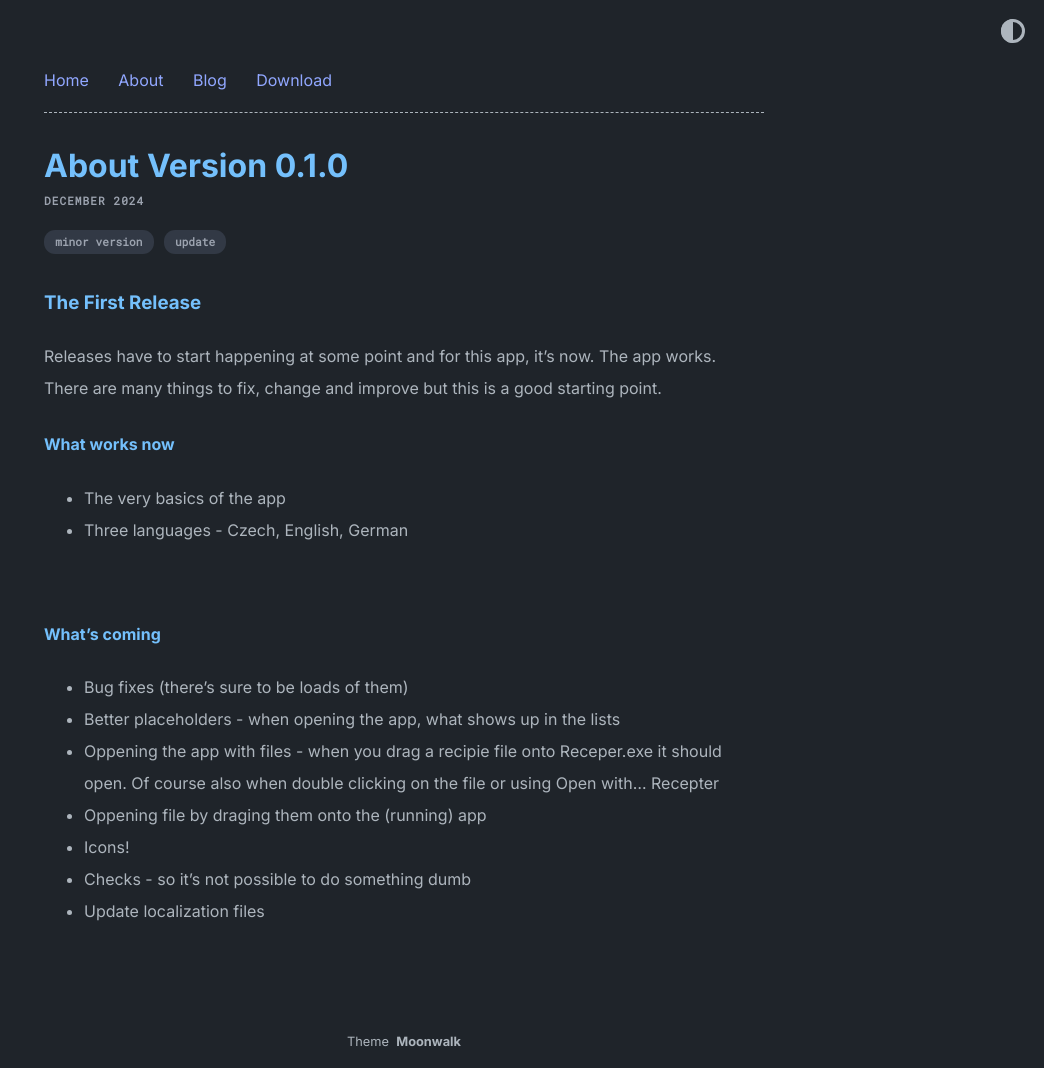
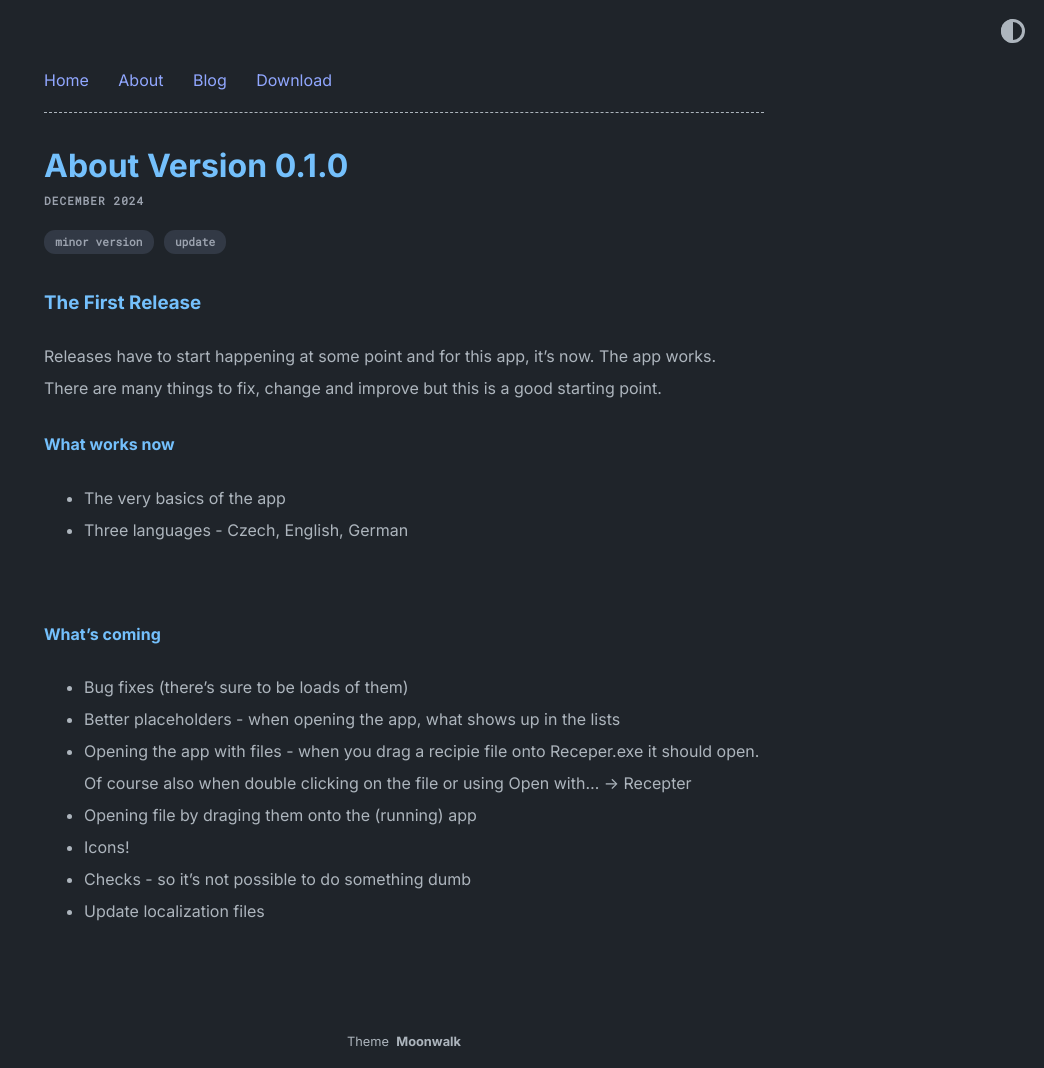
Before and after one commit to Vjaby/Recepter, a Jekyll site: the page built from _posts/2024-12-17-about-version-0.1.0.md, in a window 1280 px wide. Shown: the whole page, without its empty margins (236-1280 px from the left). Built offline with Jekyll 4.4.1, drawn with Linux system fonts in a browser that asks for light colours.

Commit message:
Fix typo

```diff
--- a/_posts/2024-12-17-about-version-0.1.0.md
+++ b/_posts/2024-12-17-about-version-0.1.0.md
@@ -16,8 +16,8 @@ The app works. There are many things to fix, change and improve but this is a go
 #### What's coming
 - Bug fixes (there's sure to be loads of them)
 - Better placeholders - when opening the app, what shows up in the lists
-- Oppening the app with files - when you drag a recipie file onto Receper.exe it should open. Of course also when double clicking on the file or using Open with... Recepter
-- Oppening file by draging them onto the (running) app
+- Opening the app with files - when you drag a recipie file onto Receper.exe it should open. Of course also when double clicking on the file or using Open with... -> Recepter
+- Opening file by draging them onto the (running) app
 - Icons!
 - Checks - so it's not possible to do something dumb
 - Update localization files
```
